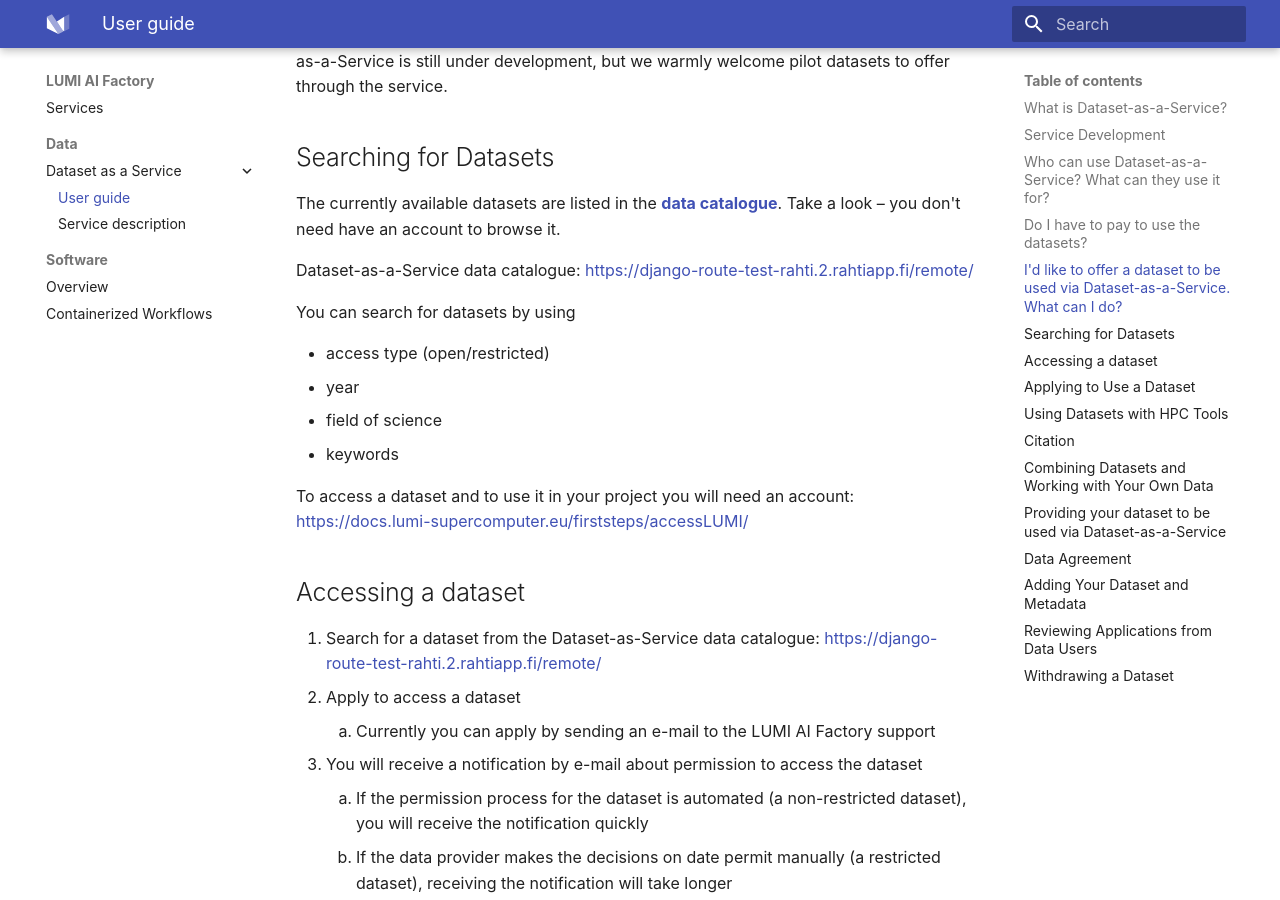
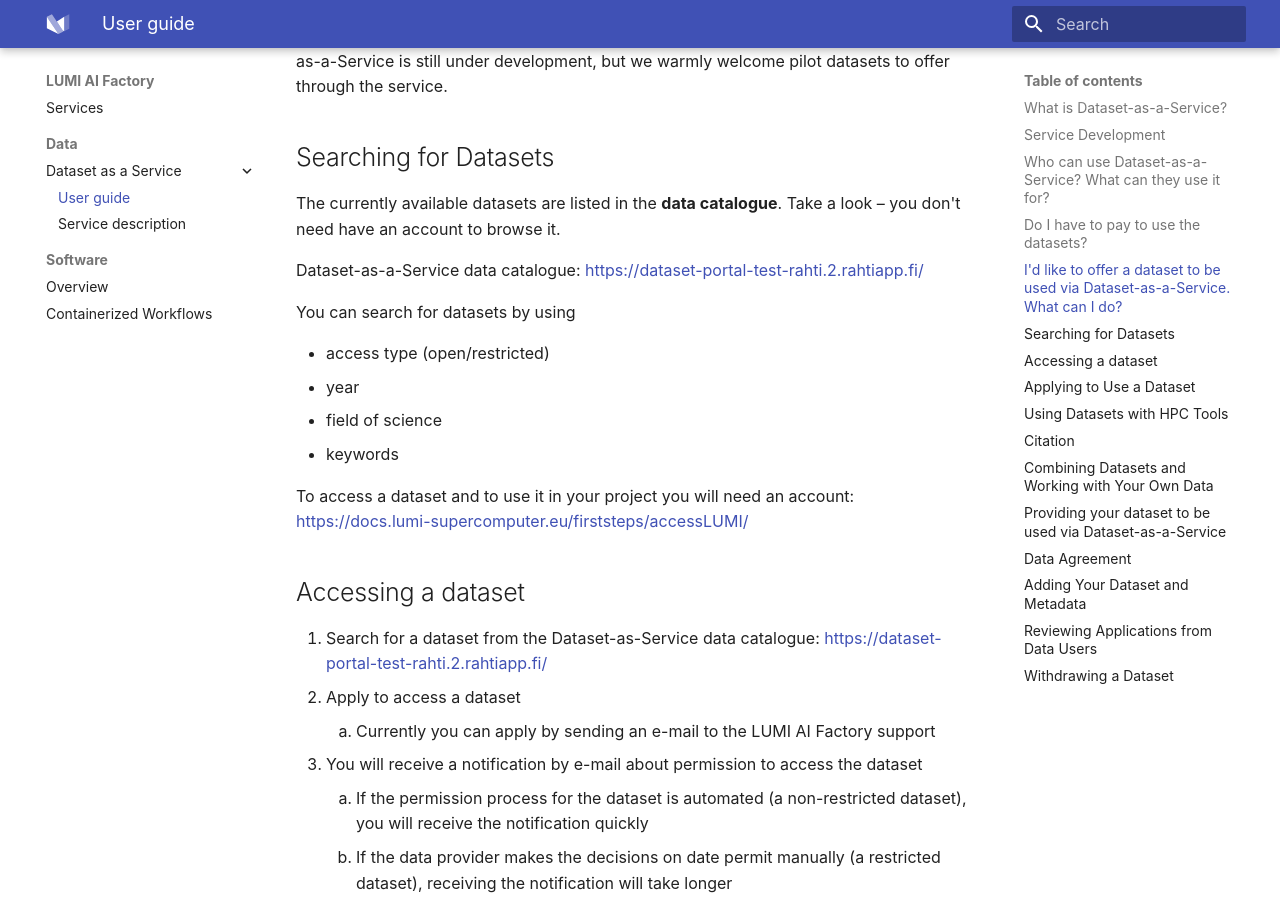
Before and after one commit to Lumi-supercomputer/lumi-userguide, an MkDocs documentation site: the page built from docs/laif/data/daas_guide.md, in a window 1280 px wide and 900 px high, scrolled down 1966 px. Built offline with MkDocs 1.6.1 and Material for MkDocs 9.7.7, drawn with Linux system fonts in a browser that asks for light colours; some of the changed lines change nothing that is shown.

Commit message:
Update DaaS data catalogue URL

```diff
--- a/docs/laif/data/daas_guide.md
+++ b/docs/laif/data/daas_guide.md
@@ -77,12 +77,11 @@
 
 ## Searching for Datasets
 
-The currently available datasets are listed in the
-[**data catalogue**](https://django-route-test-rahti.2.rahtiapp.fi/remote/).
+The currently available datasets are listed in the **data catalogue**.
 Take a look – you don't need have an account to browse it.
 
 Dataset-as-a-Service data catalogue:
-[https://django-route-test-rahti.2.rahtiapp.fi/remote/](https://django-route-test-rahti.2.rahtiapp.fi/remote/)
+[https://dataset-portal-test-rahti.2.rahtiapp.fi/](https://dataset-portal-test-rahti.2.rahtiapp.fi/)
 
 You can search for datasets by using
 
@@ -97,7 +96,7 @@
 ## Accessing a dataset
 
 1. Search for a dataset from the Dataset-as-Service data catalogue:
-   [https://django-route-test-rahti.2.rahtiapp.fi/remote/](https://django-route-test-rahti.2.rahtiapp.fi/remote/)
+   [https://dataset-portal-test-rahti.2.rahtiapp.fi/](https://dataset-portal-test-rahti.2.rahtiapp.fi/)
 2. Apply to access a dataset
     1. Currently you can apply by sending an e-mail to the LUMI AI Factory
        support
```
